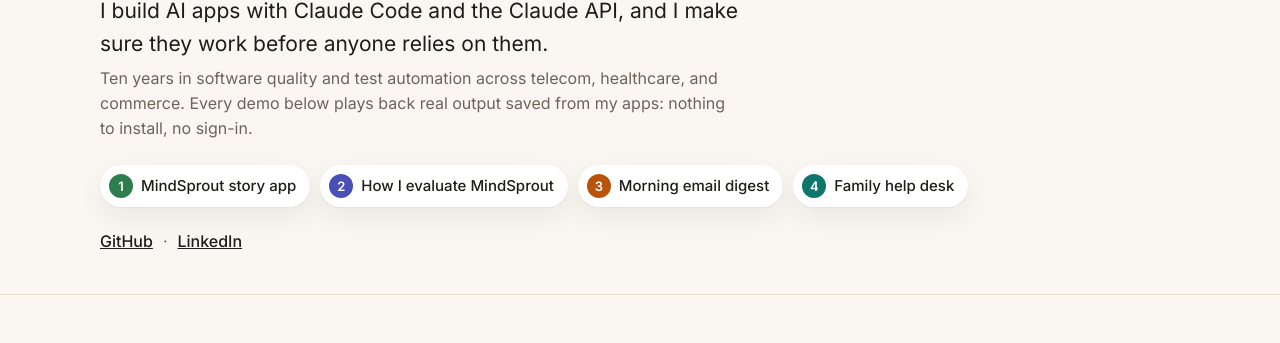
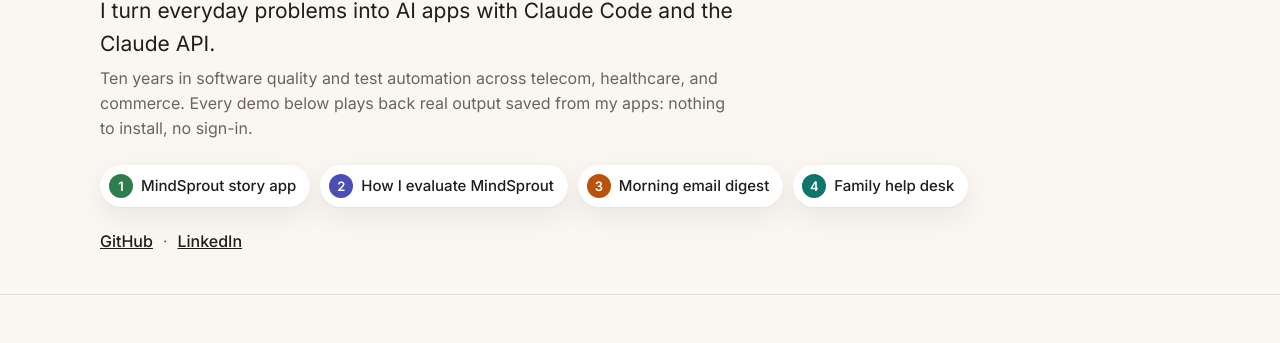
Before and after one commit to RAcode1/RAcode1.github.io, a plain HTML site: page index.html in a window 1280 px wide. Shown: the part 188-531 px from the top of the page. Drawn offline with Linux system fonts and the light colour scheme.

Commit message:
Plainer intro line
Co-Authored-By: Claude Opus 5.5 <noreply@anthropic.com>

```diff
--- a/index.html
+++ b/index.html
@@ -20,7 +20,7 @@
   <div class="wrap">
     <p class="eyebrow">AI-assisted software development · Working demos</p>
     <h1>Ramya Allam</h1>
-    <p class="lead">I build AI apps with Claude Code and the Claude API, and I make sure they work before anyone relies on them.</p>
+    <p class="lead">I turn everyday problems into AI apps with Claude Code and the Claude API.</p>
     <p class="note">Ten years in software quality and test automation across telecom, healthcare, and commerce. Every demo below plays back real output saved from my apps: nothing to install, no sign-in.</p>
     <nav class="jump" aria-label="Projects">
       <a href="#mindsprout" class="chip chip-green"><span>1</span>MindSprout story app</a>
```
